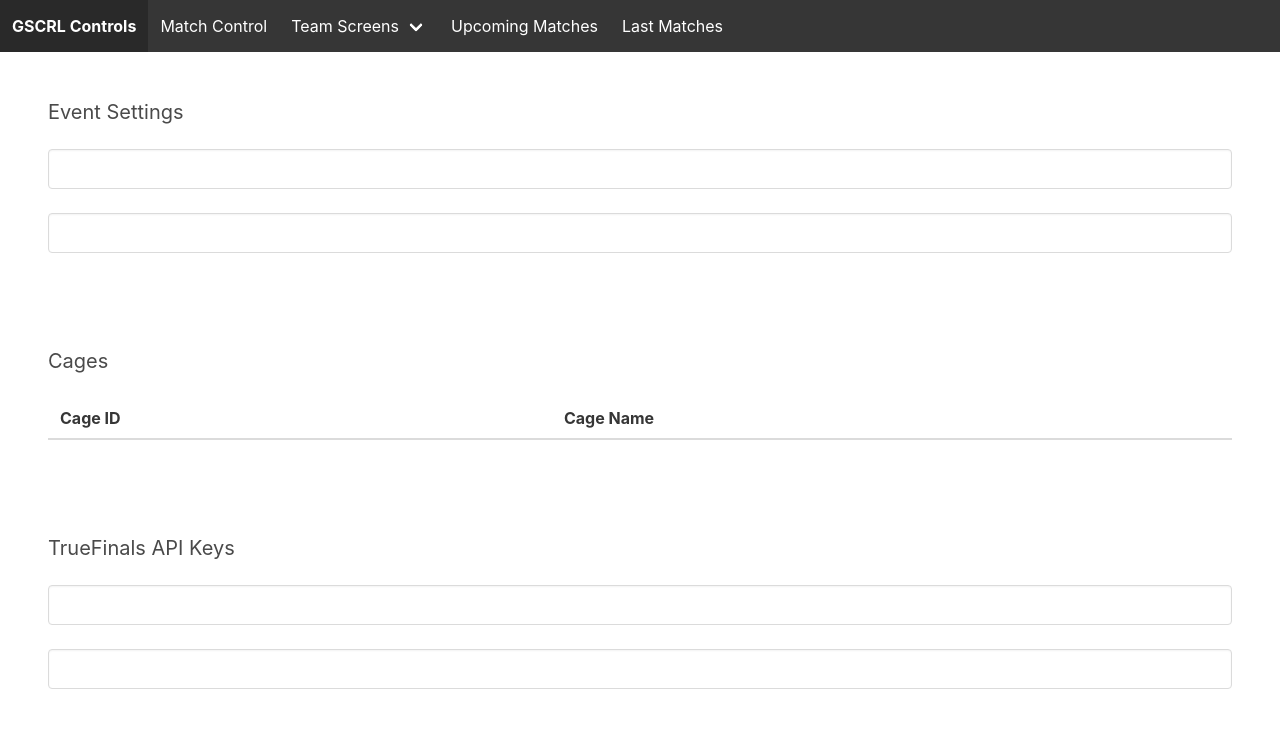
After one commit to GSCRL/arena-controls, a Flask app: template src/templates/app_settings.html in a window 1280 px wide. The commit adds this page. Shown: the top 736 px of the page. Run offline with Flask 3, Linux system fonts and the light colour scheme; the template is opened without the code that fills it, so the values that code supplies are empty; some libraries are stand-ins or nearby versions.

Commit message:
Added some of the settings page, and also fixed formatting issue(s) in upcoming matches.

```diff
--- a/src/app.py
+++ b/src/app.py
@@ -32,6 +32,13 @@ class reversor:
 
     def __lt__(self, other):
         return other.obj < self.obj
+
+
+@app.route("/settings", methods=("GET", "POST"))
+def generateSettingsPage():
+    if request.method == "GET":
+        return render_template("app_settings.html", arena_settings=arena_settings)
+    pass
 
 
 @app.route("/upcoming")
--- /dev/null
+++ b/src/templates/app_settings.html
@@ -0,0 +1,68 @@
+{% extends "base.html" %}
+
+{% block bodysections %}
+<!-- Event Name / Basic Settings -->
+<section class="section">
+    <div class="block">
+        <h2 class="subtitle">Event Settings</h2>
+    </div>
+    <div class="block">
+        <p>
+            <input class="input" type="text" id="gscrl_event_name" value="{{ arena_settings.event_name }}">
+        </p>
+    </div>
+    <div class="block">
+        <p>
+            <input class="input" type="text" id="gscrl_event_league" value="{{ arena_settings.event_league }}">
+        </p>
+    </div>
+
+</section>
+<!-- Cage only metadata. -->
+<section class="section">
+    <div class="block">
+        <h2 class="subtitle">Cages</h2>
+    </div>
+    <div class="block">
+        <table class="table is-striped is-fullwidth">
+            <thead>
+                <th>Cage ID</th>
+                <th>Cage Name</th>
+            </thead>
+            <tbody>
+            {% for cage in arena_settings.tournament_cages %} {{ loop.counter }}
+                <tr>
+                    <td>
+                        <input class="input" type="number" id="return_cage_id_row_{{ loop.index }}" placeholder="{{ cage.id }}" value="{{ cage.id }}">
+                    </td>
+                    <td>
+                        <input class="input" type="text"  id="return_cage_name_row_{{ loop.index }}" placeholder="{{ cage.name }}" value="{{ cage.name }}">
+                    </td>
+                </tr>
+            {% endfor %}
+            </tbody>
+        </table>
+    </div>
+</section>
+
+
+<!-- Event API Key Setup-->
+<section class="section">
+    <div class="block">
+        <h2 class="subtitle">TrueFinals API Keys</h2>
+    </div>
+    <div class="block">
+        <p>
+            <input class="input" type="text" id="truefinals_user_id" value="{{ arena_settings.truefinals.user_id }}">
+        </p>
+    </div>
+    <div class="block">
+        <p>
+            <input class="input" type="text"  id="truefinals_api_key" value="{{ arena_settings.truefinals.api_key }}">
+        </p>
+    </div>
+</div>
+
+
+</section>
+{% endblock %}
```
Also changed, not shown: src/config.py (+28 -0 lines), src/templates/upcoming_matches.html (+6 -3 lines).
